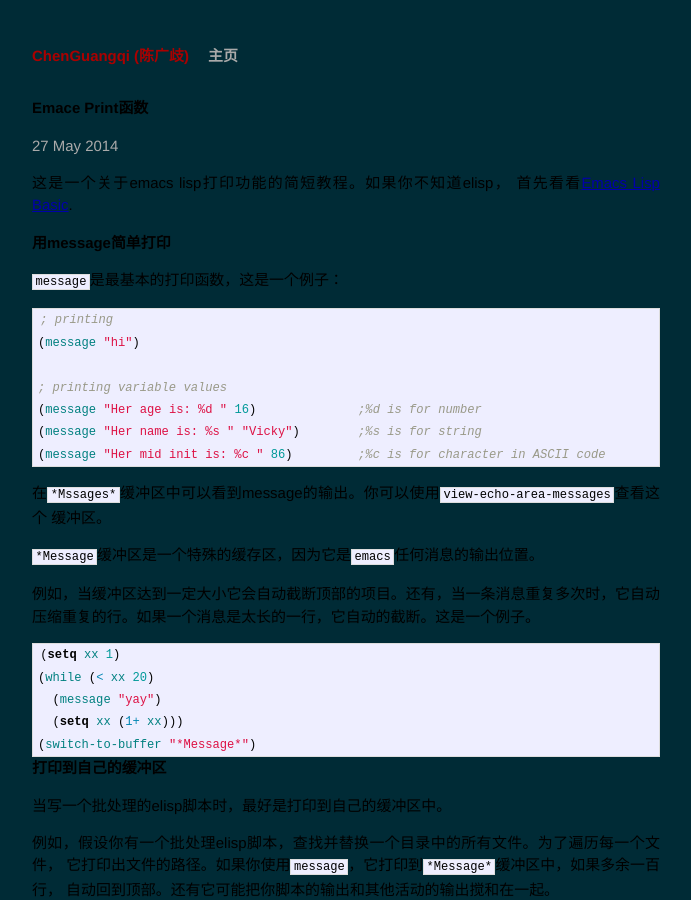
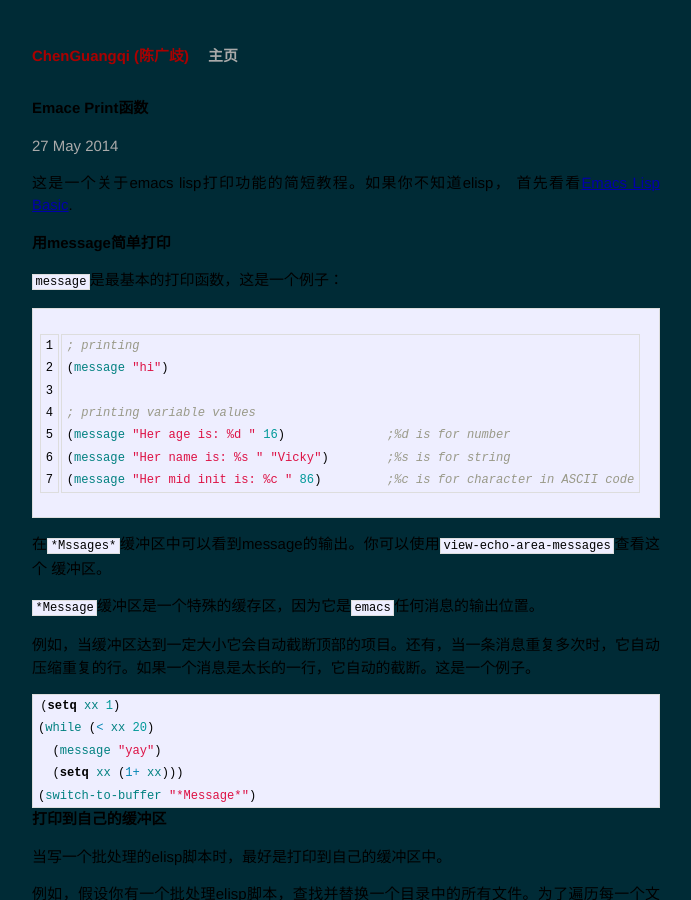
Before and after one commit to chenguangqi/chenguangqi.github.io, a Jekyll site: the page built from _posts/2014-05-27-emacs-prints.md, in a window 1280 px wide and 900 px high. Shown: the whole window, without its empty margins (294-985 px from the left). Built offline with Jekyll 4.4.1, drawn with Linux system fonts in a browser that asks for light colours.

Commit message:
Update 2014-05-27-emacs-prints.md

````diff
--- a/_posts/2014-05-27-emacs-prints.md
+++ b/_posts/2014-05-27-emacs-prints.md
@@ -11,7 +11,7 @@ date:   2014-5-27 21:33:05
 ## 用message简单打印
 `message`是最基本的打印函数，这是一个例子：
 
-``` lisp
+{% highlight lisp linenos %}
 ; printing
 (message "hi")
 
@@ -19,7 +19,7 @@ date:   2014-5-27 21:33:05
 (message "Her age is: %d " 16)              ;%d is for number
 (message "Her name is: %s " "Vicky")        ;%s is for string
 (message "Her mid init is: %c " 86)         ;%c is for character in ASCII code
-```
+{% endhighlight %}
 
 在`*Mssages*`缓冲区中可以看到message的输出。你可以使用`view-echo-area-messages`查看这个
 缓冲区。
````
